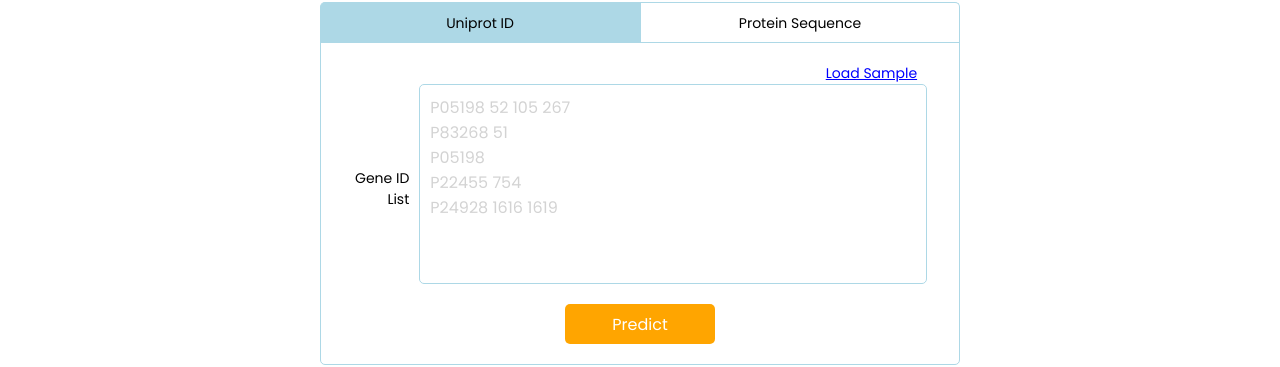
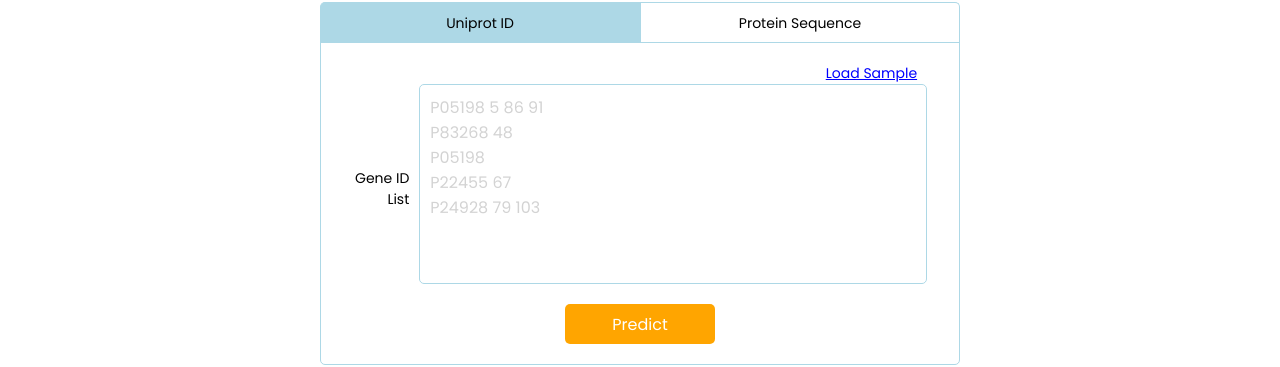
Before and after one commit to yesencan/ENS491-Project, a React (Create React App) app in the folder client/: page / in a window 1280 px wide. Shown: the part 138-505 px from the top of the page. Built offline with nearby package versions, Linux system fonts and the light colour scheme.

Commit message:
Fix uniprot sample input

```diff
--- a/client/src/pages/Input.jsx
+++ b/client/src/pages/Input.jsx
@@ -242,11 +242,11 @@ const InputPage = () => {
 
   const hiddenFileInput = useRef(null);
   const { setOutputData } = useContext(OutputDataContext);
-  const geneIDPlaceholderText = `P05198 52 105 267
-P83268 51
+  const geneIDPlaceholderText = `P05198 5 86 91
+P83268 48
 P05198
-P22455 754
-P24928 1616 1619`;
+P22455 67
+P24928 79 103`;
 
   const proteinSequencePlaceholderText = `>TP53
 MEEPQSDPSVEPPLSQETFSDLWKLLPENNVLSPLPSQAMDDLMLSPDDIEQWFTEDPGPDEAPRMPEAAPPVAPAPAAPTPAAPAPAPSWPLSSSVPSQKTYQGSYGFRLGFLHSGTAKSVTCTYSPALNKMFCQLAKTCPVQLWVDSTPPPGTRVRAMAIYKQSQHMTEVVRRCPHHER
@@ -352,13 +352,13 @@ MATQADLMELDMAMEPDRKAAVSHWQQQSYLDSGIHSGATTTAPSLSGKGNPEEEDVDTSQVLYEWEQGFSQSFTQEQVA
             if (data["invalid_ids"].length > 2) {
               enableErrorMessage(
                 "Invalid UniProt ID or positions. Please check: " +
-                  data["invalid_ids"].slice(0, 3) +
-                  "..."
+                data["invalid_ids"].slice(0, 3) +
+                "..."
               );
             } else {
               enableErrorMessage(
                 "Invalid UniProt ID or positions. Please check: " +
-                  data["invalid_ids"]
+                data["invalid_ids"]
               );
             }
 
```
